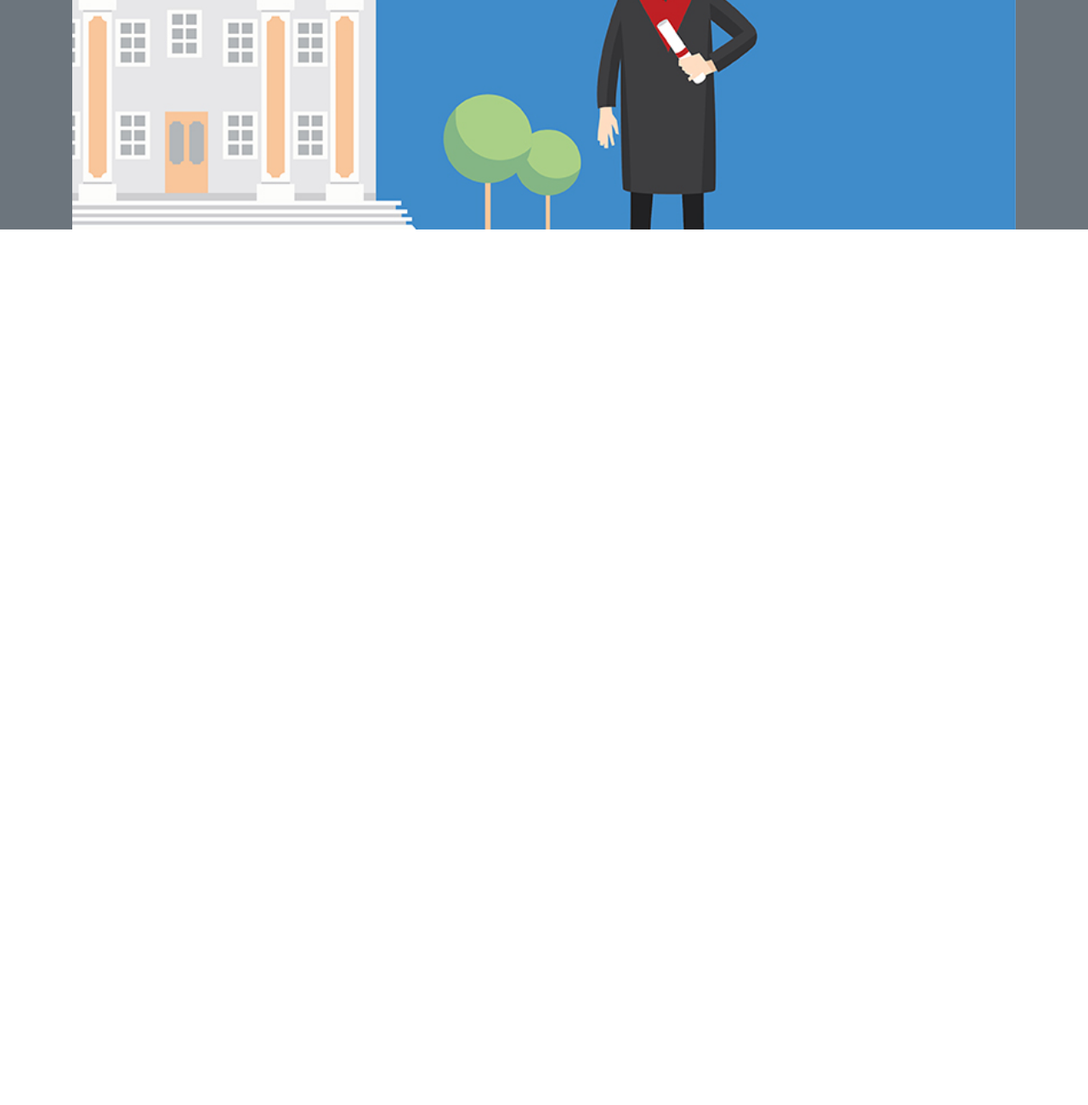
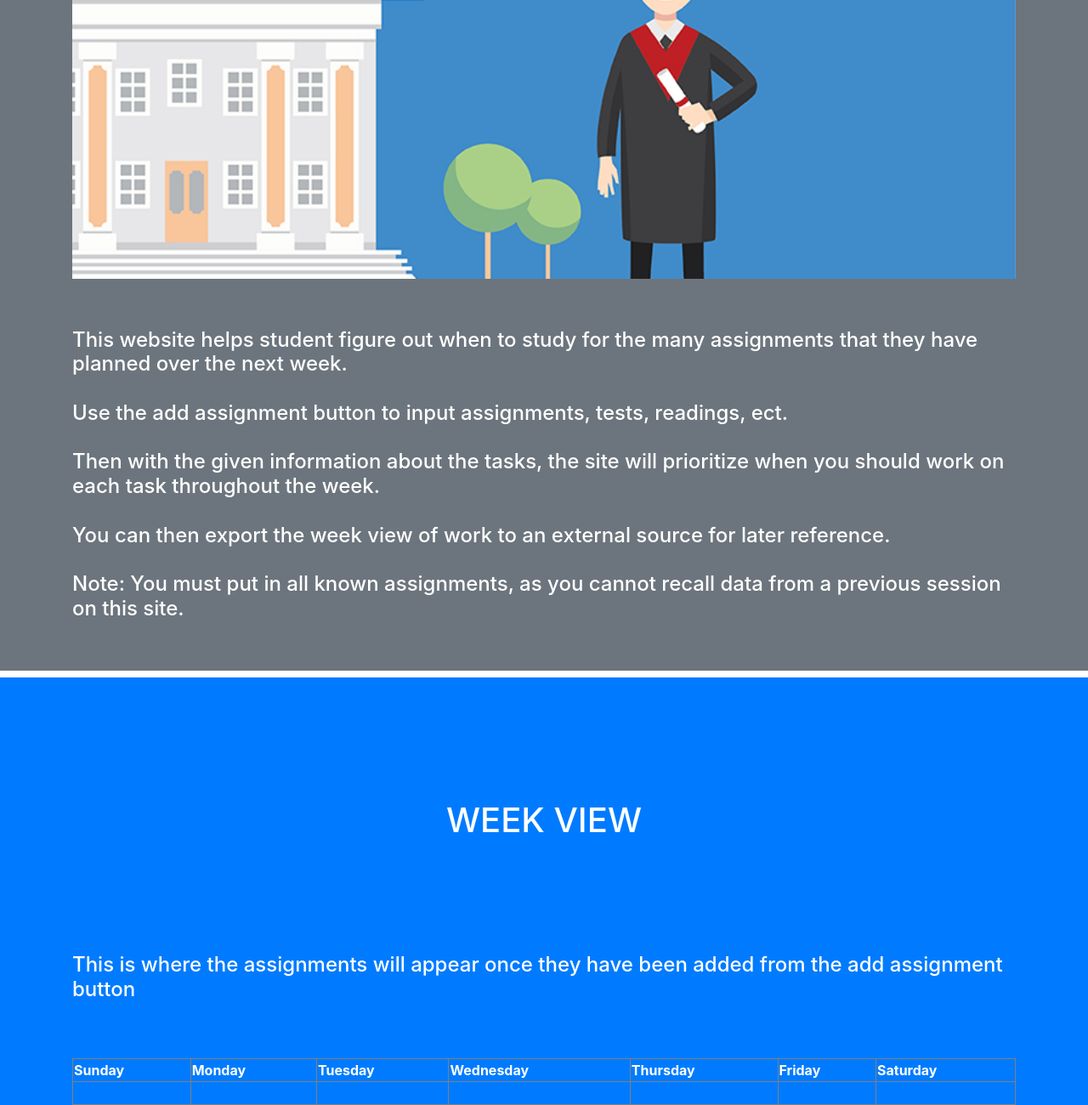
Before and after one commit to sharonday/SchoolGuru, a website: page index.html in a window 1280 px wide. Shown: the part 631-1931 px from the top of the page at 85% size. Before the commit the page ends 901 px from the top, so only its background shows below. Drawn offline with Linux system fonts and the light colour scheme.

Commit message:
Updated index.html
Added formatting, comments, and a table for the Sunday through Saturday table.

```diff
--- a/index.html
+++ b/index.html
@@ -17,8 +17,9 @@
 
 <body id="page-top">
 
-  <!-- Navigation -->
-  <nav class="navbar navbar-expand-lg navbar-dark bg-dark fixed-top" id="mainNav">
+  <!-- Navigation. This section is good to go.  Make sure that the sections you add for each of the buttons matches with the href name.  For example, when creating the week view section, name the id "WeekView" exactly as it appears next to href in the naviagation button.-->
+
+    <nav class="navbar navbar-expand-lg navbar-dark bg-dark fixed-top" id="mainNav">
     <div class="container">
       <a class="navbar-brand" href="#page-top">Start SchoolGuru</a>
       <button class="navbar-toggler" type="button" data-toggle="collapse" data-target="#navbarResponsive" aria-controls="navbarResponsive" aria-expanded="false" aria-label="Toggle navigation">
@@ -47,7 +48,10 @@
     </div>
   </nav>
 
-  <!-- Masthead -->
+
+
+
+    <!-- Masthead -->
   <header class="masthead bg-primary text-white text-center">
     <div class="container d-flex align-items-center flex-column">
 
@@ -72,16 +76,58 @@
     </div>
   </header>
 
+
+
+
 <!-- About Section -->
 <section class="page-section bg-secondary text-white mb-0" id="About">
     <div class="container">
 
     <!--About Section Heading-->
-     <h2 class="page-section-heading text-center text-uppercase text-white"><br><br><br>About<br><br><br></h2>
+     <h1 class="page-section-heading text-center text-uppercase text-white"><br><br><br>About<br><br><br></h1>
       <img src="successfulstudent.jpg" alt="Successful college student" class="center-large-image" alt="successful college student" style="width:100%;height:100%;">
 
+    <h4><br><br>This website helps student figure out when to study for the many assignments that they have planned over the next week. <br><br>  Use the add assignment button to input assignments, tests, readings, ect. <br><br>  Then with the given information about the tasks, the site will prioritize when you should work on each task throughout the week. <br><br> You can then export the week view of work to an external source for later reference.  <br><br> Note: You must put in all known assignments, as you cannot recall data from a previous session on this site.<br><br><br></h4>
     </div>
     </section>
+
+
+
+    <!--Week View Section-- This should look like a table with Sunday through Monday at the top of each column.  Once the assignments are added, they will appear in this section.-->
+<section class="page-section bg-primary text-white mb-0" id="WeekView">
+    <div class="container">
+
+    <!--WeekView Section Heading-->
+     <h1 class="page-section-heading text-center text-uppercase text-white"><br><br><br>Week View<br><br><br></h1>
+    <h4><br>This is where the assignments will appear once they have been added from the add assignment button<br><br><br></h4>
+
+<table style="width:100%" border="1">
+  <tr>
+    <th>Sunday</th>
+    <th>Monday</th>
+    <th>Tuesday</th>
+    <th>Wednesday</th>
+    <th>Thursday</th>
+    <th>Friday</th>
+    <th>Saturday</th>
+  </tr>
+  <tr>
+    <td><br></td>
+    <td><br></td>
+    <td><br></td>
+    <td><br></td>
+    <td><br></td>
+    <td><br></td>
+  </tr>
+</table>
+
+
+
+    <!--Add Assignment Section-- This section just needs a button and brief description of what to do once you click on it.-->
+
+
+    <!--Export Section-- This just needs a button to export the week view into either a printable text document, or an email generator-->
+
 
   <!-- Bootstrap core JavaScript -->
   <script src="vendor/jquery/jquery.slim.min.js"></script>
```
